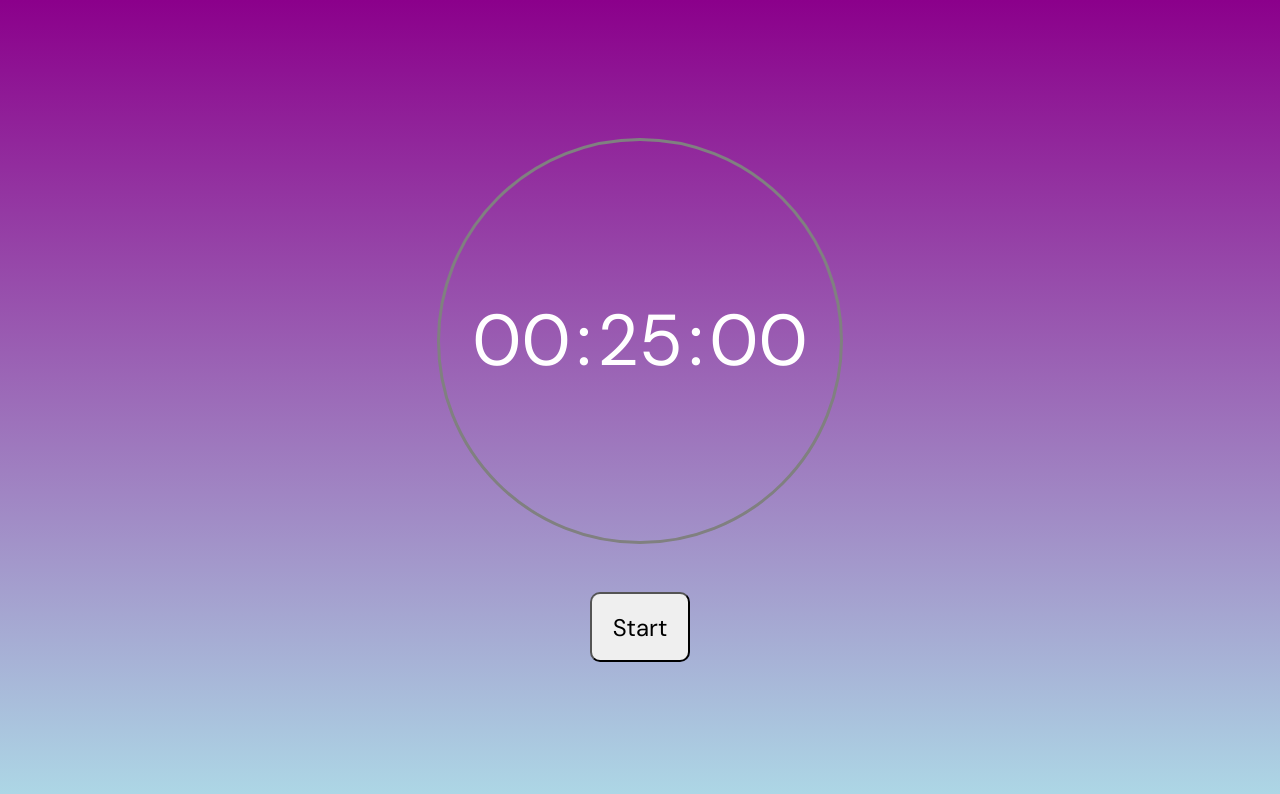
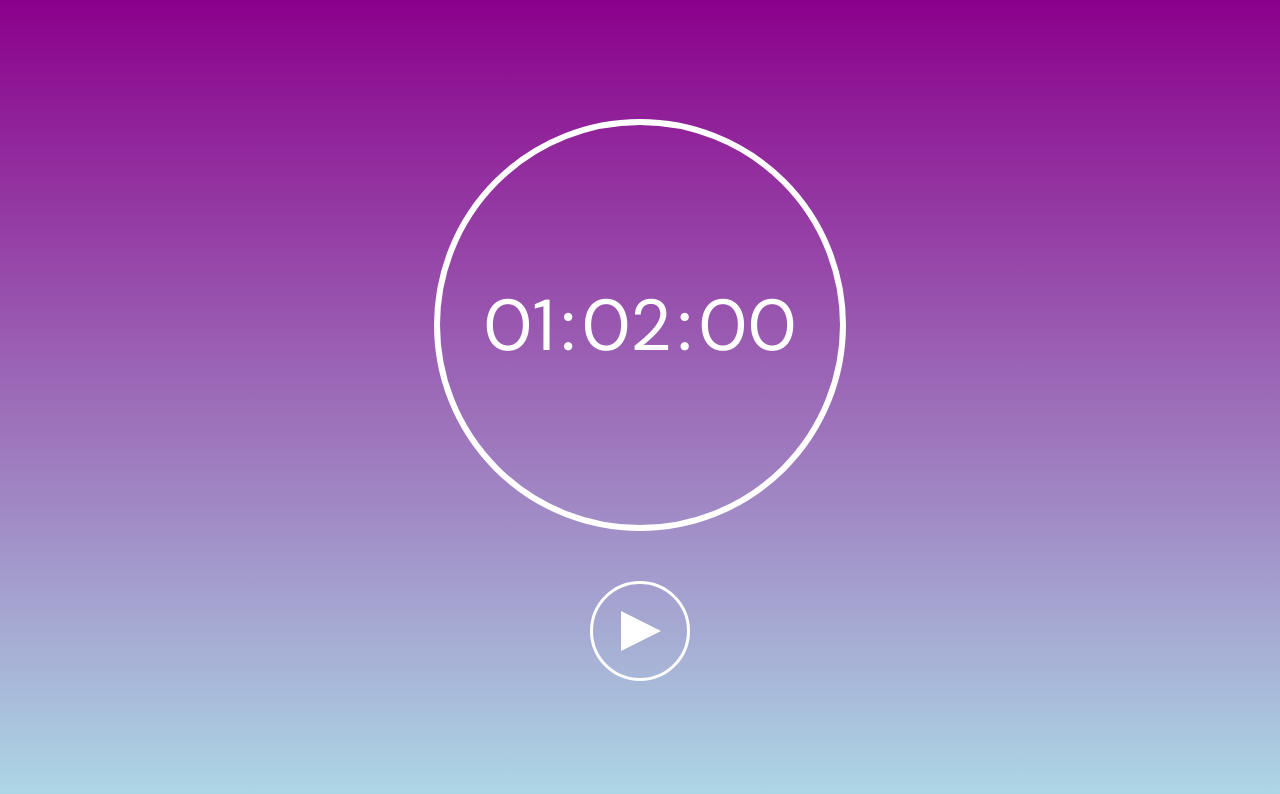
Before and after one commit to dhanushk03/flowmoro, a React (Create React App) app in the folder timerapp/: page / in a window 1280 px wide. Shown: the top 794 px of the page. Built offline with nearby package versions, Linux system fonts and the light colour scheme.

Commit message:
Made pure css pause and play buttons

```diff
--- a/timerapp/src/Components/CountdownTimer/CountdownTimer.css
+++ b/timerapp/src/Components/CountdownTimer/CountdownTimer.css
@@ -1,7 +1,7 @@
 .countdown-timer {
     width: 400px;
     height: 400px;
-    border: 3px solid grey;
+    border: 6px solid white;
     border-radius: 50%;
     box-shadow: black;
     /**background: linear-gradient(darkmagenta, lightblue);**/
@@ -17,8 +17,11 @@
 
 .playbutton {
     width: 100px;
-    height: 70px;
-    border-radius: 10px;
+    height: 100px;
+    border: 3px solid white;
+    border-radius: 50%;
+    background: transparent;
+    padding-left: 7px;
 
     display: flex;
     justify-content: center;
@@ -32,6 +35,29 @@
     margin-left: auto;
 }
 
+.playbutton:hover {
+    background: grey;
+    cursor: pointer;
+}
+
+#startBtn {
+    width: 40px;
+    height: 40px;
+    box-sizing: border-box;
+    border-style: solid;
+    border-width: 20px 0px 20px 40px;
+    border-color: transparent transparent transparent #ffffff;
+}
+
+#pauseBtn {
+    width: 40px;
+    height: 40px;
+    box-sizing: border-box;
+    border-style: double;
+    border-width: 0px 0px 0px 37px;
+    border-color: #ffffff;
+}
+
 span {
     margin-left: 3px;
     margin-right: 3px;
--- a/timerapp/src/Components/CountdownTimer/CountdownTimer.js
+++ b/timerapp/src/Components/CountdownTimer/CountdownTimer.js
@@ -4,8 +4,8 @@ import "./CountdownTimer.css";
 
 const defaultRemainingTime = {
     seconds: '00',
-    minutes: '25',
-    hours: '00',
+    minutes: '02',
+    hours: '01',
 }
 
 const CountdownTimer = (props) => {
@@ -77,7 +77,7 @@ const CountdownTimer = (props) => {
             </div>
             <div>
                 <button onClick={() => setPaused(!paused)} className="playbutton">
-                    {paused? <p>Start</p> : <p>Pause</p>}
+                    {paused? <div id="startBtn"></div> : <div id="pauseBtn"></div>}
                 </button>
             </div>
         </div>
```
